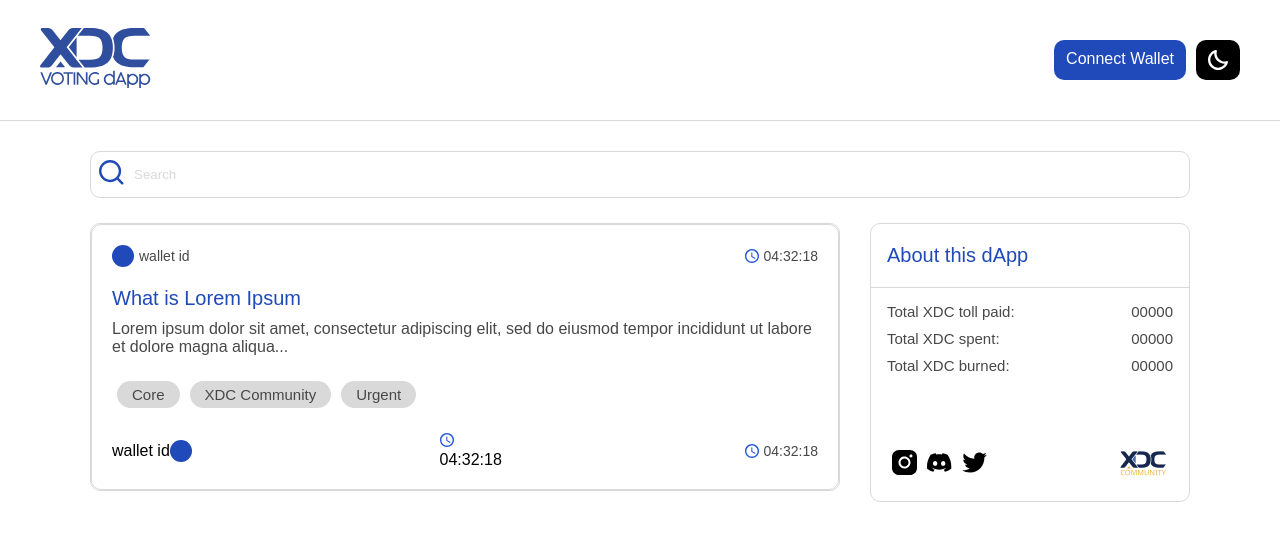
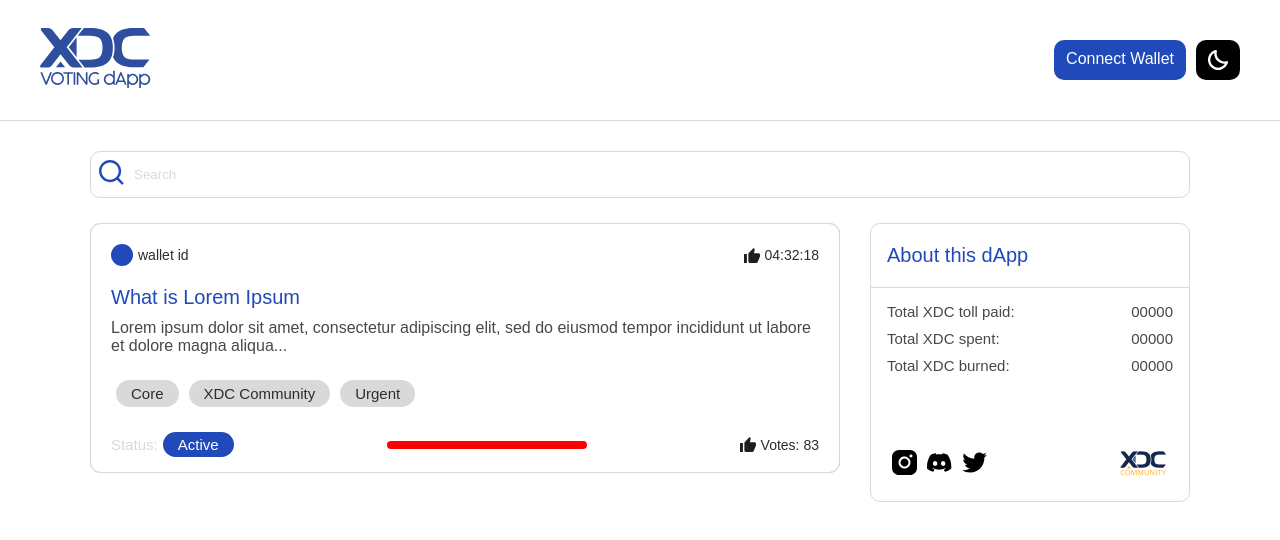
Before and after one commit to metamathstudios/xdc-voting-dapp, a Next.js app: page / in a window 1280 px wide. Shown: the top 540 px of the page. Built offline with nearby package versions, Linux system fonts and the light colour scheme; a web font is replaced by a local one.

Commit message:
feat: some updates

```diff
--- a/components/Home/components/Card/index.tsx
+++ b/components/Home/components/Card/index.tsx
@@ -1,4 +1,4 @@
-import clock from "../../../../public/assets/svgicons/clock.svg";
+import clock from "../../../../public/assets/svgicons/like.svg";
 import styles from "./styles.module.scss";
 
 const Card = () => {
@@ -31,16 +31,15 @@ const Card = () => {
 
       <div className={styles.footer}>
         <div className={styles.left}>
-          <div className={styles.status}>wallet id</div>
-          <div className={styles.icon} />
+          <div className={styles.text}>Status:</div>
+          <div className={styles.status}>Active</div>
         </div>
         <div className={styles.middle}>
-          <img src={clock.src} alt="Timing" />
-          <div className={styles.timing}>04:32:18</div>
+          <div className={styles.line} />
         </div>
         <div className={styles.right}>
-          <img src={clock.src} alt="Timing" />
-          <div className={styles.timing}>04:32:18</div>
+          <img src={clock.src} alt="Vote" />
+          <div className={styles.text}>Votes: 83</div>
         </div>
       </div>
     </div>
--- a/components/Home/components/Card/styles.module.scss
+++ b/components/Home/components/Card/styles.module.scss
@@ -1,9 +1,15 @@
 .container {
   width: 100%;
-  border: 1px solid var(--lightline);
+  outline: 1.5px solid var(--lightline);
   border-radius: 10px;
   padding-top: 10px;
   padding-bottom: 10px;
+  cursor: pointer;
+  transition: all ease-in-out 0.3s;
+
+  &:hover {
+    outline: 2px solid var(--darkblue);
+  }
 
   .header {
     width: 100%;
@@ -20,13 +26,13 @@
       .icon {
         width: 22px;
         height: 22px;
-        background: rgba(32, 73, 185, 1);
+        background: var(--darkblue);
         border-radius: 25px;
         margin-right: 5px;
       }
 
       .walletId {
-        color: rgba(72, 72, 72, 1);
+        color: var(--darkline);
         font-size: 14px;
       }
     }
@@ -41,7 +47,7 @@
       }
 
       .timing {
-        color: rgba(72, 72, 72, 1);
+        color: var(--darkline);
         font-size: 14px;
       }
     }
@@ -70,7 +76,7 @@
       margin: 5px;
       padding: 5px 15px;
       background: rgba(217, 217, 217, 1);
-      color: rgba(72, 72, 72, 1);
+      color: var(--darkline);
       border-radius: 30px;
       font-size: 15px;
     }
@@ -81,24 +87,38 @@
     display: flex;
     align-items: center;
     justify-content: space-between;
-    padding: 10px 20px;
+    padding: 10px 20px 5px;
 
     .left {
       display: flex;
       align-items: center;
       justify-content: center;
 
-      .icon {
-        width: 22px;
-        height: 22px;
-        background: rgba(32, 73, 185, 1);
+      .status {
+        background: var(--darkblue);
         border-radius: 25px;
-        margin-right: 5px;
+        margin-left: 5px;
+        color: white;
+        padding: 4px 15px;
+        font-size: 15px;
       }
 
-      .walletId {
-        color: rgba(72, 72, 72, 1);
-        font-size: 14px;
+      .text {
+        color: var(--lightline);
+        font-size: 15px;
+      }
+    }
+
+    .middle {
+      display: flex;
+      align-items: center;
+      justify-content: center;
+
+      .line {
+        width: 200px;
+        height: 8px;
+        background: red;
+        border-radius: 10px;
       }
     }
 
@@ -111,8 +131,8 @@
         padding-right: 5px;
       }
 
-      .timing {
-        color: rgba(72, 72, 72, 1);
+      .text {
+        color: var(--darkline);
         font-size: 14px;
       }
     }
```
